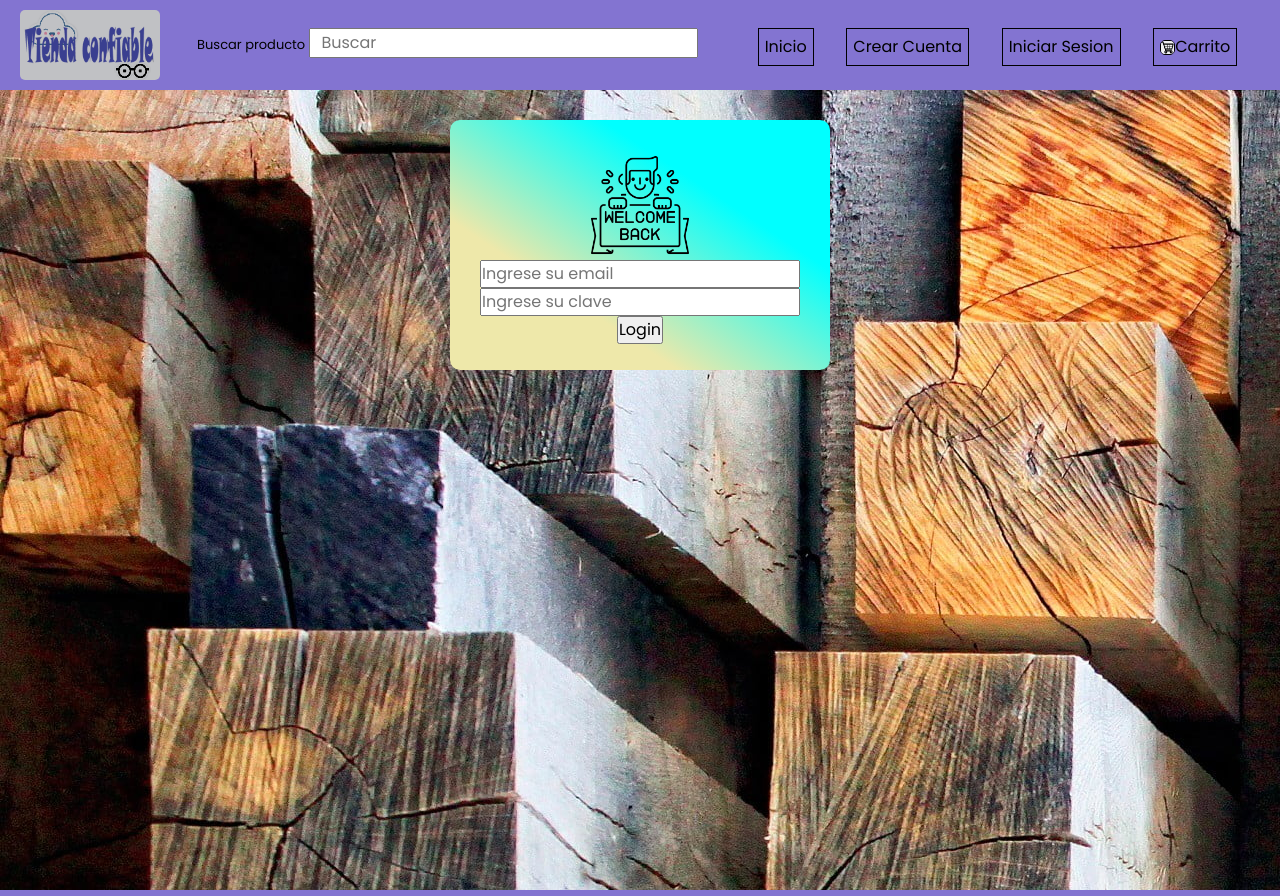
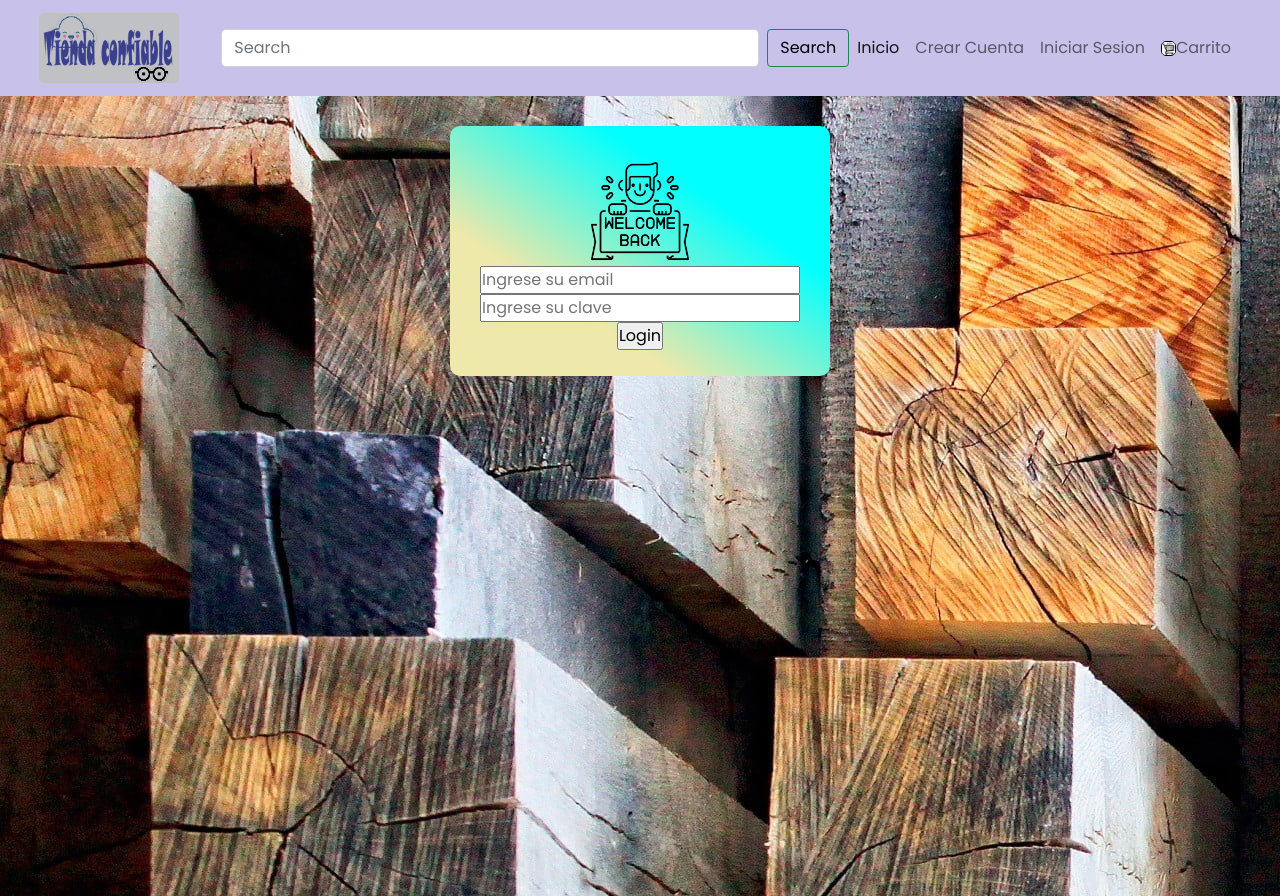
Before and after one commit to PedroArandaMaciel/TiendaComision37585, a website: page secciones/sesion.html in a window 1280 px wide. Shown: the top 896 px of the page. Drawn offline with nearby package versions, Linux system fonts and the light colour scheme.

Commit message:
Agregue el nav con bootstrap y prepare el proyecto para soportar sass

```diff
--- a/secciones/sesion.html
+++ b/secciones/sesion.html
@@ -7,39 +7,44 @@
     <meta name="viewport" content="width=device-width, initial-scale=1.0">
     <link href="https://cdn.jsdelivr.net/npm/bootstrap@5.1.3/dist/css/bootstrap.min.css" rel="stylesheet"
         integrity="sha384-1BmE4kWBq78iYhFldvKuhfTAU6auU8tT94WrHftjDbrCEXSU1oBoqyl2QvZ6jIW3" crossorigin="anonymous">
-    <link rel="stylesheet" href="../styles/estilos.css">
+    <link rel="stylesheet" href="../css/estilos.css">
     <title>Inicio de sesion</title>
 </head>
 
 <body>
-    <header class="headerGrid">
-        <div class="divLogo">
-            <a href="../index.html"><img src="../img/logo.PNG" alt="logo pagina" id="logo"></a>
-        </div>
-        <section class="sectionBuscar">
-            <form action="">
-                <label class="buscarProductoText" for="barraSearch">Buscar producto</label>
-                <input type="search" id="barraSearch" class="searchProperties" name="barraSearch" placeholder="Buscar">
+    <nav class="navbar navbar-expand-lg navbar-light">
+        <div class="container-fluid">
+            <div class="divLogo col-xs-12 col-md-2 col-lg-2">
+                <a href="../index.html"><img src="../img/logo.PNG" alt="logo pagina" id="logo"></a>
+            </div>
+            <form class="d-flex col-xs-12 col-md-8 col-lg-6">
+                <input class="form-control me-2" type="search" placeholder="Search" aria-label="Search">
+                <button class="btn btn-outline-success" type="submit">Search</button>
             </form>
-        </section>
-        <div class="navFlex">
-            <nav>
-                <ul>
-                    <li class="goHomeNav">
-                        <a href="../index.html">Inicio</a>
+            <button class="navbar-toggler" type="button" data-bs-toggle="collapse"
+                data-bs-target="#navbarSupportedContent" aria-controls="navbarSupportedContent" aria-expanded="false"
+                aria-label="Toggle navigation">
+                <span class="navbar-toggler-icon"></span>
+            </button>
+            <div class="collapse navbar-collapse col-xs-12 col-md-2 col-lg-4" id="navbarSupportedContent">
+                <ul class="navbar-nav me-auto mb-2 mb-lg-0">
+                    <li class="nav-item d-flex align-items-center justify-content-center">
+                        <a class="nav-link active" aria-current="page" href="../index.html">Inicio</a>
                     </li>
-                    <li>
-                        <a href="registro.html">Crear Cuenta</a>
+                    <li class="nav-item">
+                        <a class="nav-link" href="registro.html">Crear Cuenta</a>
                     </li>
-                    <li>
-                        <a href="sesion.html">Iniciar Sesion</a>
+                    <li class="nav-item">
+                        <a class="nav-link" href="sesion.html">Iniciar Sesion</a>
                     </li>
-                    <li>
-                        <a href="carrito.html"><img id="carritoImg" src="../img/carritoChico.jpg" alt="">Carrito</a>
+                    <li class="nav-item d-flex align-items-center justify-content-center">
+                        <a class="nav-link" href="carrito.html"><img id="carritoImg" src="../img/carrito.jpg"
+                                alt="">Carrito</a>
                     </li>
                 </ul>
-            </nav>
+            </div>
         </div>
+    </nav>
     </header>
     <main>
         <div class="iniciarSesionDiv">
```
Also changed, not shown: index.html (+26 -21 lines), package.json (added, +26 -0 lines), secciones/carrito.html (+25 -19 lines), secciones/noticias.html (+25 -19 lines), secciones/registro.html (+25 -19 lines), css/estilos.css, scss/styles.scss (added), 2 other files.
